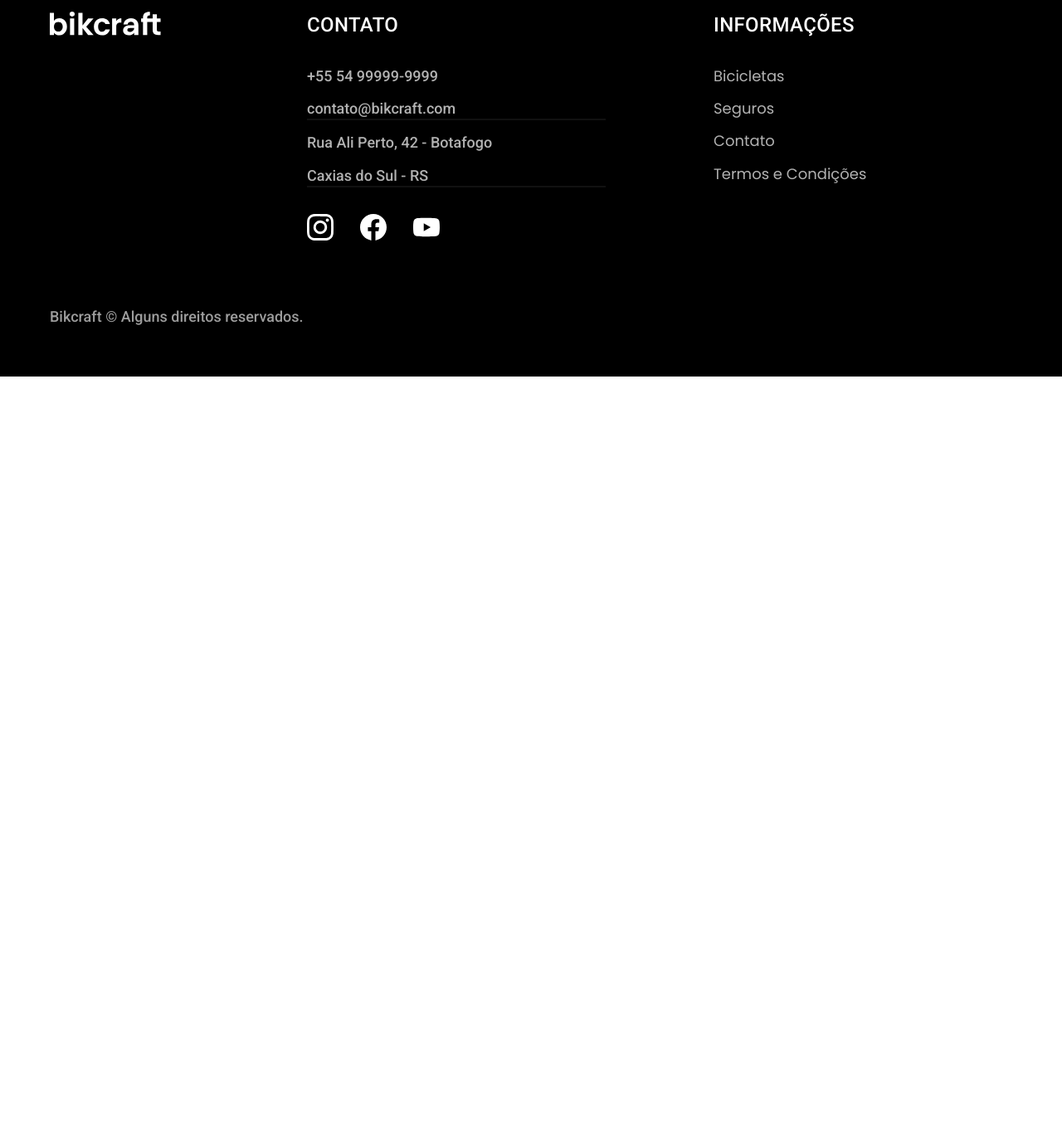
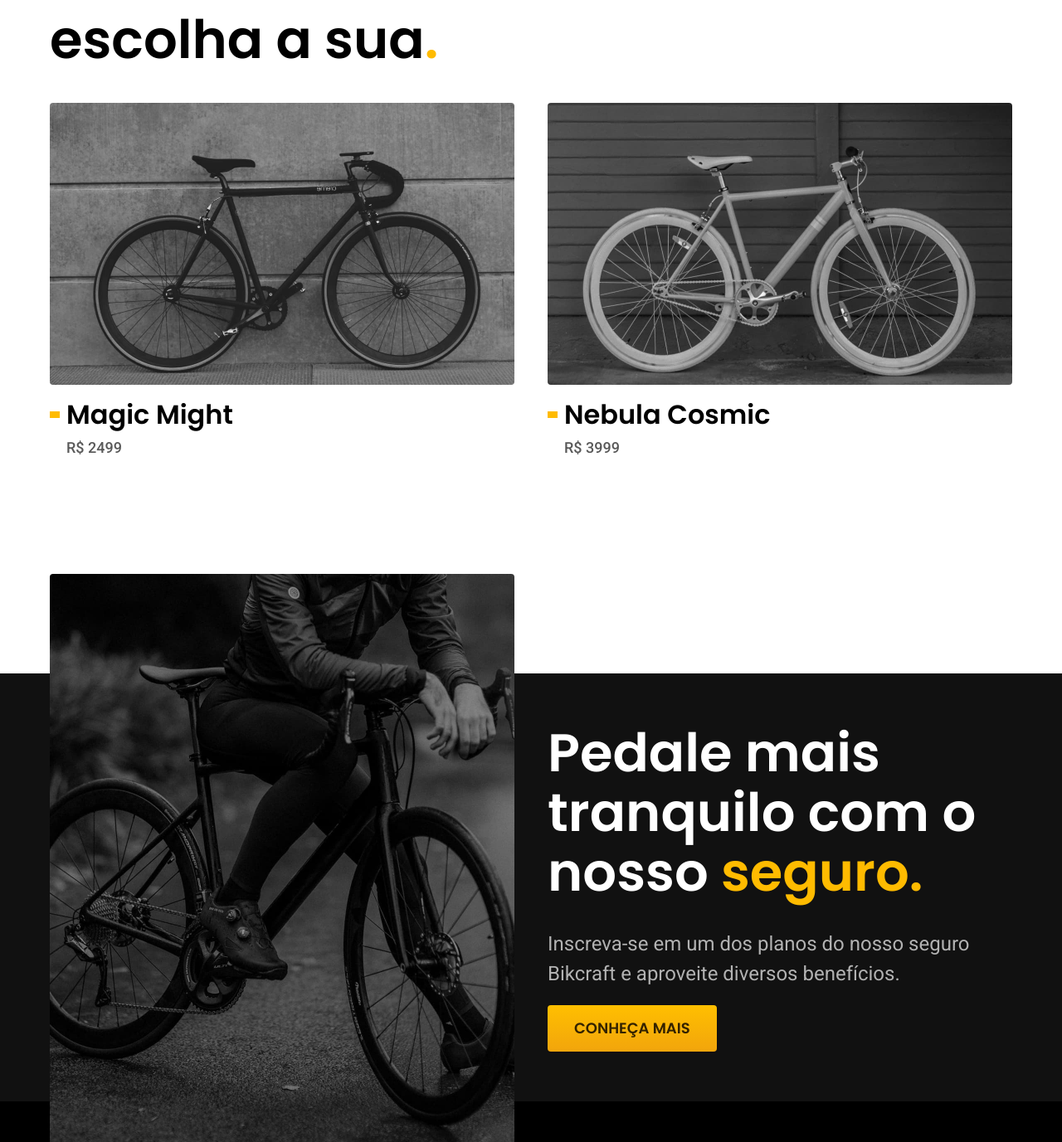
Before and after one commit to eduardofepinto/bikcraft, a plain HTML site: page bicicletas/nimbus.html in a window 1280 px wide. Shown: the part 1399-2776 px from the top of the page at 83% size. Before the commit the page ends 1853 px from the top, so only its background shows below. Drawn offline with Linux system fonts and the light colour scheme; files whose address does not match are found by name.

Commit message:
finalizado pagina bicicleta interna

```diff
--- a/bicicletas/nimbus.html
+++ b/bicicletas/nimbus.html
@@ -117,6 +117,50 @@
       </div>
     </main>
 
+    <article class="bicicletas-lista container">
+      <h2 class="font-1-xxl">escolha a sua<span class="cor-p1">.</span></h2>
+
+      <ul>
+        <li>
+          <a href="./magic.html">
+            <img src="../img/bicicletas/magic.jpg" alt="Bicicleta Preta" />
+            <h3 class="font-1-xl">Magic Might</h3>
+            <span class="font-2-m cor-8">R$ 2499</span>
+          </a>
+        </li>
+
+        <li>
+          <a href="./nebula.html">
+            <img src="../img/bicicletas/nebula.jpg" alt="Bicicleta Branca" />
+            <h3 class="font-1-xl">Nebula Cosmic</h3>
+            <span class="font-2-m cor-8">R$ 3999</span>
+          </a>
+        </li>
+      </ul>
+    </article>
+
+    <article class="seguro-bg">
+      <div class="seguro container">
+        <div class="seguro-imagem">
+          <img
+            src="../img/fotos/seguros.jpg"
+            alt="Pessoa em cima de uma bicicleta"
+          />
+        </div>
+        <div class="seguro-conteudo">
+          <h2 class="font-1-xxl cor-0">
+            Pedale mais tranquilo com o nosso
+            <span class="cor-p1">seguro.</span>
+          </h2>
+          <p class="font-2-l cor-5">
+            Inscreva-se em um dos planos do nosso seguro Bikcraft e aproveite
+            diversos benefícios.
+          </p>
+          <a class="btn" href="../seguros.html">Conheça Mais</a>
+        </div>
+      </div>
+    </article>
+
     <footer class="footer-bg">
       <div class="footer container">
         <img src="../img/bikcraft.svg" alt="Bikcraft" />
--- /dev/null
+++ b/css/bicicleta/seguro.css
@@ -0,0 +1,45 @@
+.seguro-bg {
+  background-color: var(--cor-11);
+  box-shadow: inset 0 120px var(--cor-0), inset 0 -120px var(--cor-12);
+}
+
+.seguro {
+  display: grid;
+  grid-template-columns: 1fr 1fr;
+  gap: 40px;
+}
+
+.seguro-imagem img {
+  width: 100%;
+  height: 100%;
+  object-fit: cover;
+}
+
+.seguro-conteudo {
+  padding-top: 180px;
+  padding-bottom: 180px;
+}
+
+.seguro h2 {
+  margin-bottom: 32px;
+}
+
+.seguro p {
+  margin-bottom: 20px;
+}
+
+@media (max-width: 800px) {
+  .seguro-bg {
+    box-shadow: inset 0 -60px var(--cor-12);
+  }
+
+  .seguro {
+    grid-template-columns: 1fr;
+  }
+
+  .seguro-conteudo {
+    grid-row: 1;
+    padding-top: 40px;
+    padding-bottom: 0px;
+  }
+} ;
--- a/css/bicicletas/bicicletas-lista.css
+++ b/css/bicicletas/bicicletas-lista.css
@@ -14,6 +14,10 @@
   max-width: 1400px;
   margin: 0 auto;
   overflow-x: auto;
+}
+
+#bicicleta .bicicletas-lista ul {
+  padding: 0px 0px 20px 0px;
 }
 
 .bicicletas-lista li {
--- a/css/style.css
+++ b/css/style.css
@@ -24,6 +24,7 @@
 
 /* bicicleta */
 @import "./bicicleta/bicicleta.css";
+@import "./bicicleta/seguro.css";
 
 /* seguros */
 @import "./seguros/seguros.css";
```
Also changed, not shown: index.html (+2 -2 lines).
